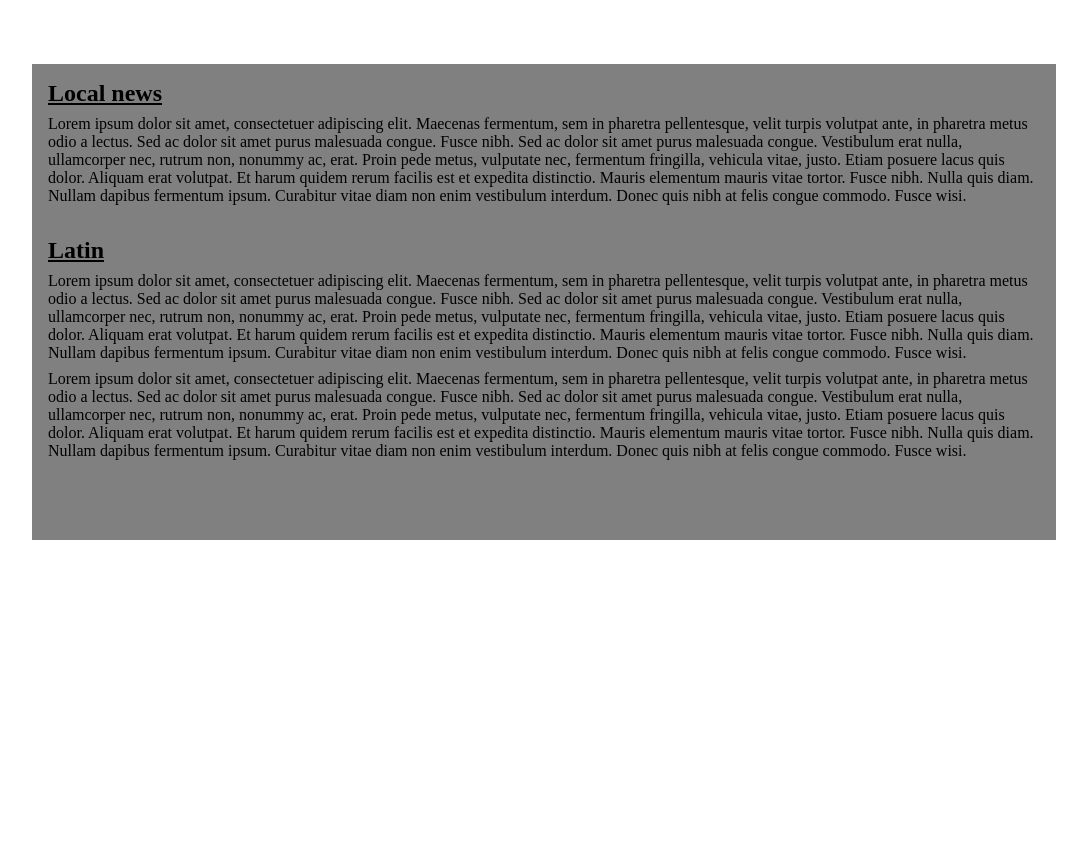
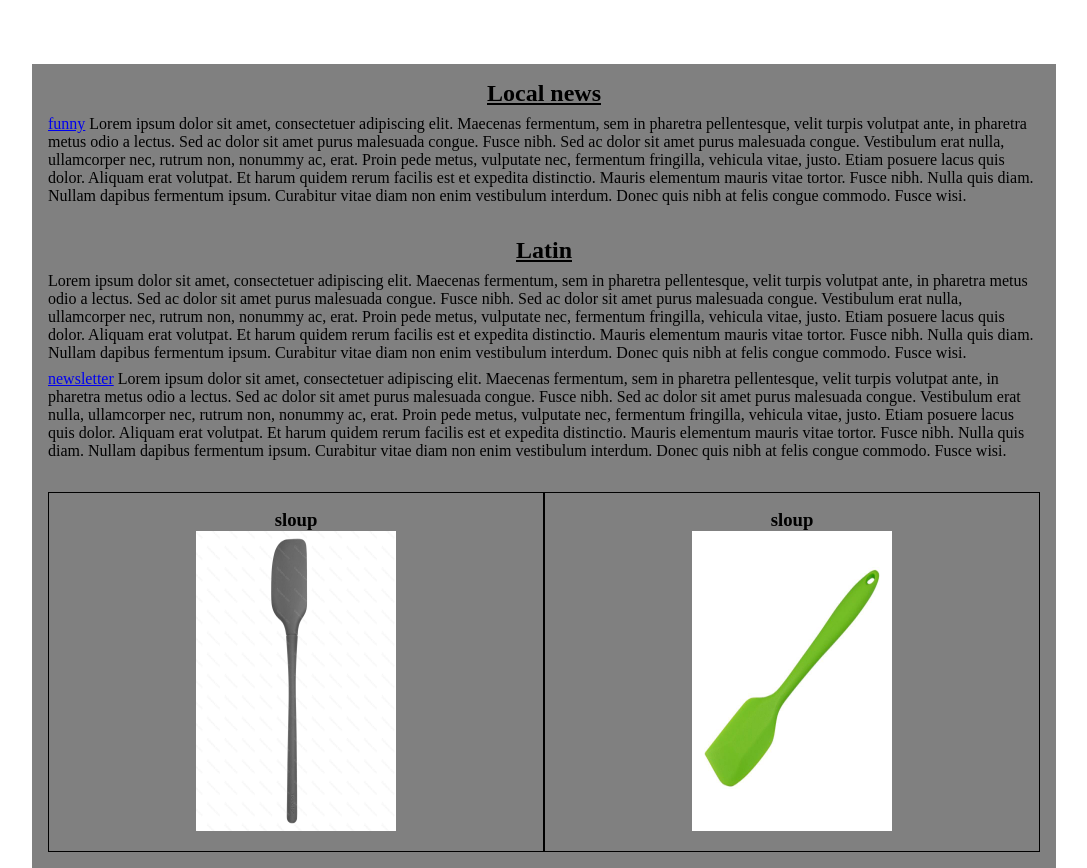
Before and after one commit to knedlikcz/Wa-C3b, a plain HTML site: page html/Index.html in a window 1280 px wide. Shown: the whole page, without its empty margins (96-1183 px from the left). Before the commit the page ends 800 px from the top, so only its background shows below. Drawn offline with Linux system fonts and the light colour scheme.

Commit message:
added media

```diff
--- a/css/IndexCss.css
+++ b/css/IndexCss.css
@@ -4,6 +4,27 @@ html{
     padding:0;
     box-sizing: inherit;
     list-style: none;
+}
+
+.gridContainer{
+    display: grid;
+    grid-template-columns: repeat(2, 1fr);
+    text-align: center;
+    padding: 1em;
+}
+
+.row1{
+    grid-column-start: 1;
+    grid-row-start:1 ;
+    grid-row-end: 5;
+    border: 1px black solid;
+}
+
+.row2{
+    border: 1px black solid;
+    grid-column-start: 2;
+    grid-row-start:1 ;
+    grid-row-end: 5;
 }
 
 #Wrapper{
@@ -15,6 +36,7 @@ html{
 
 h2{
     text-decoration: underline;
+    text-align: center;
 }
 
 ul{
@@ -24,3 +46,8 @@ ul{
 p{
     margin-top: 0.5em;
 }
+
+img{
+    width: 200px;
+    height: 300px;
+}
--- a/html/Index.html
+++ b/html/Index.html
@@ -13,22 +13,25 @@
         <li class="master">
             <ul>
                 <h2>Local news</h2>
-                <p>Lorem ipsum dolor sit amet, consectetuer adipiscing elit. Maecenas fermentum, sem in pharetra pellentesque, velit turpis volutpat ante, in pharetra metus odio a lectus. Sed ac dolor sit amet purus malesuada congue. Fusce nibh. Sed ac dolor sit amet purus malesuada congue. Vestibulum erat nulla, ullamcorper nec, rutrum non, nonummy ac, erat. Proin pede metus, vulputate nec, fermentum fringilla, vehicula vitae, justo. Etiam posuere lacus quis dolor. Aliquam erat volutpat. Et harum quidem rerum facilis est et expedita distinctio. Mauris elementum mauris vitae tortor. Fusce nibh. Nulla quis diam. Nullam dapibus fermentum ipsum. Curabitur vitae diam non enim vestibulum interdum. Donec quis nibh at felis congue commodo. Fusce wisi.</p>
+                <p><a href="https://play.google.com/store/apps/details?id=com.innersloth.spacemafia&hl=cs&gl=US">funny</a> Lorem ipsum dolor sit amet, consectetuer adipiscing elit. Maecenas fermentum, sem in pharetra pellentesque, velit turpis volutpat ante, in pharetra metus odio a lectus. Sed ac dolor sit amet purus malesuada congue. Fusce nibh. Sed ac dolor sit amet purus malesuada congue. Vestibulum erat nulla, ullamcorper nec, rutrum non, nonummy ac, erat. Proin pede metus, vulputate nec, fermentum fringilla, vehicula vitae, justo. Etiam posuere lacus quis dolor. Aliquam erat volutpat. Et harum quidem rerum facilis est et expedita distinctio. Mauris elementum mauris vitae tortor. Fusce nibh. Nulla quis diam. Nullam dapibus fermentum ipsum. Curabitur vitae diam non enim vestibulum interdum. Donec quis nibh at felis congue commodo. Fusce wisi.</p>
             </ul>
 
             <ul>
                 <h2>Latin</h2>
                 <p>Lorem ipsum dolor sit amet, consectetuer adipiscing elit. Maecenas fermentum, sem in pharetra pellentesque, velit turpis volutpat ante, in pharetra metus odio a lectus. Sed ac dolor sit amet purus malesuada congue. Fusce nibh. Sed ac dolor sit amet purus malesuada congue. Vestibulum erat nulla, ullamcorper nec, rutrum non, nonummy ac, erat. Proin pede metus, vulputate nec, fermentum fringilla, vehicula vitae, justo. Etiam posuere lacus quis dolor. Aliquam erat volutpat. Et harum quidem rerum facilis est et expedita distinctio. Mauris elementum mauris vitae tortor. Fusce nibh. Nulla quis diam. Nullam dapibus fermentum ipsum. Curabitur vitae diam non enim vestibulum interdum. Donec quis nibh at felis congue commodo. Fusce wisi.</p>
-                <p>Lorem ipsum dolor sit amet, consectetuer adipiscing elit. Maecenas fermentum, sem in pharetra pellentesque, velit turpis volutpat ante, in pharetra metus odio a lectus. Sed ac dolor sit amet purus malesuada congue. Fusce nibh. Sed ac dolor sit amet purus malesuada congue. Vestibulum erat nulla, ullamcorper nec, rutrum non, nonummy ac, erat. Proin pede metus, vulputate nec, fermentum fringilla, vehicula vitae, justo. Etiam posuere lacus quis dolor. Aliquam erat volutpat. Et harum quidem rerum facilis est et expedita distinctio. Mauris elementum mauris vitae tortor. Fusce nibh. Nulla quis diam. Nullam dapibus fermentum ipsum. Curabitur vitae diam non enim vestibulum interdum. Donec quis nibh at felis congue commodo. Fusce wisi.</p>
+                <p><a href="..\html\newsletter.html" target="blank"> newsletter</a> Lorem ipsum dolor sit amet, consectetuer adipiscing elit. Maecenas fermentum, sem in pharetra pellentesque, velit turpis volutpat ante, in pharetra metus odio a lectus. Sed ac dolor sit amet purus malesuada congue. Fusce nibh. Sed ac dolor sit amet purus malesuada congue. Vestibulum erat nulla, ullamcorper nec, rutrum non, nonummy ac, erat. Proin pede metus, vulputate nec, fermentum fringilla, vehicula vitae, justo. Etiam posuere lacus quis dolor. Aliquam erat volutpat. Et harum quidem rerum facilis est et expedita distinctio. Mauris elementum mauris vitae tortor. Fusce nibh. Nulla quis diam. Nullam dapibus fermentum ipsum. Curabitur vitae diam non enim vestibulum interdum. Donec quis nibh at felis congue commodo. Fusce wisi.</p>
             </ul>
+            <span class="gridContainer">
+                <ul class="row1">
+                    <h3>sloup</h3>
+                    <img src="..\media\2m.jpg" alt="">
+                </ul>
 
-            <ul>
-
-            </ul>
-
-            <ul>
-
-            </ul>
+                <ul class="row2">
+                    <h3>sloup</h3>
+                    <img src="..\media\1m.jpg" alt="">
+                </ul>
+            </span>
         </li>
 
     </div >
```
Also changed, not shown: html/newsletter.html (+1 -0 lines), media/1m.jpg (added), media/2m.jpg (added).
